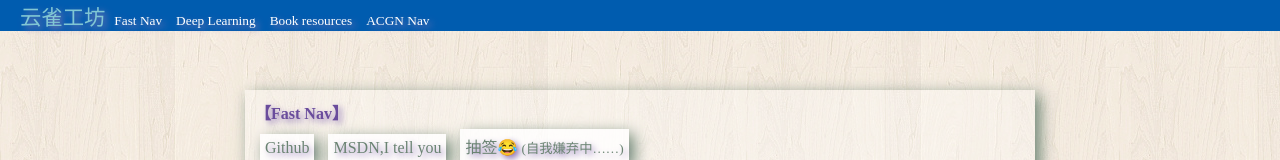
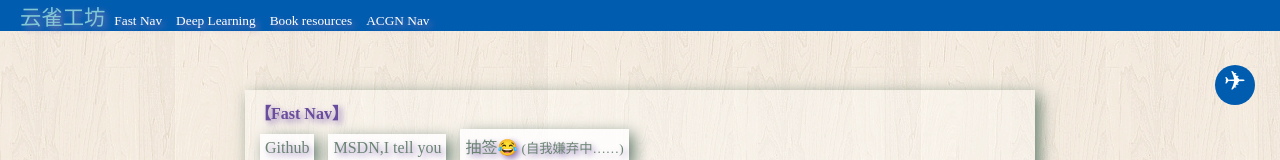
Before and after one commit to dygistdeity/Hanyuu-Furude.github.io, a plain HTML site: page index.html in a window 1280 px wide. Shown: the top 160 px of the page. Drawn offline with Linux system fonts and the light colour scheme.

Commit message:
201808151550 add top bottom and some slight modify.

```diff
--- a/Kikyo.css
+++ b/Kikyo.css
@@ -155,3 +155,17 @@ a {
     right: 0;
     bottom: 0;
 }
+#returnToTop{
+    position: fixed;
+    right: 20px;
+    top: 60px;
+    width: 40px;
+    height: 40px;
+    font-size: 20pt;
+    padding: 0;
+    text-align: center;
+    box-shadow: 0 0 0;
+    border-radius: 40px;
+    background-color: #005CAF;
+    color: white;
+}
--- a/index.html
+++ b/index.html
@@ -90,9 +90,8 @@
         </nav>
     </div>
     <img id="bottomImage" src="hanyuuLight.png">
-    <br>
     </div>
-
+ <a id="returnToTop" href="#index">✈</a>
     <div id="info">
         &copy; Copyright
         <small>2018</small>
@@ -105,6 +104,7 @@
             <a class="spca" style="color:#A5DEE4;" href="mailto:Skylark_Studio@outlook.com">[ Contact me ]</a>
         </strong>
     </div>
+
 </body>
 
 </html>
```
